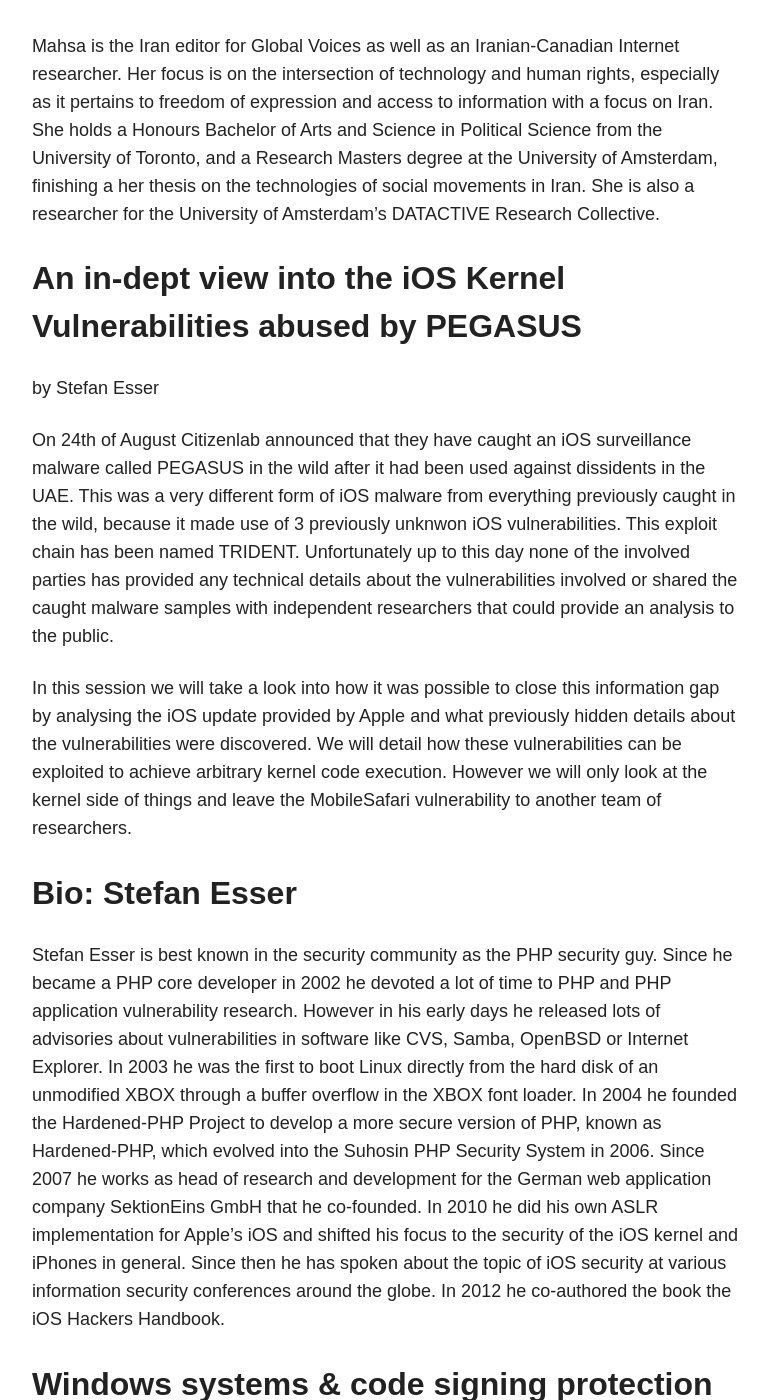
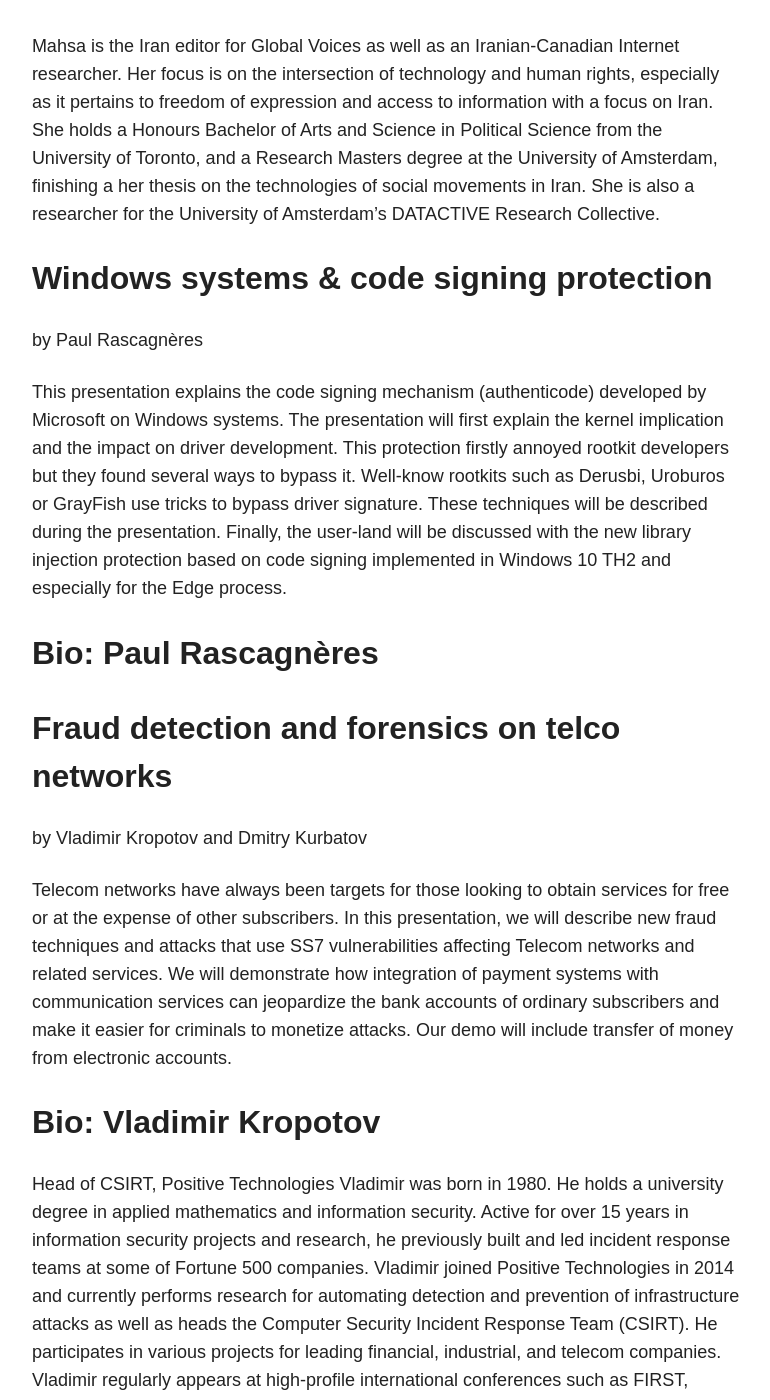
Before and after one commit to adulau/hack-lu-2016, a Jekyll site: the page built from talks/index.md, in a window 1280 px wide and 1400 px high, scrolled down 25306 px. Shown: the whole window, without its empty margins (254-1024 px from the left). Built offline with Jekyll 4.4.1, drawn with Linux system fonts in a browser that asks for light colours; nearby versions of some CDN libraries.

Commit message:
removed Esser

```diff
--- a/talks/index.md
+++ b/talks/index.md
@@ -428,21 +428,6 @@
 Mahsa is the Iran editor for Global Voices as well as an Iranian-Canadian Internet researcher. Her focus is on the intersection of technology and human rights, especially as it pertains to freedom of expression and access to information with a focus on Iran. She holds a Honours Bachelor of Arts and Science in Political Science from the University of Toronto, and a Research Masters degree at the University of Amsterdam, finishing a her thesis on the technologies of social movements in Iran. She is also a researcher for the University of Amsterdam's DATACTIVE Research Collective.
 
 
-An in-dept view into the iOS Kernel Vulnerabilities abused by PEGASUS
----------------------------------------------------------------------
-by Stefan Esser
-
-On 24th of August Citizenlab announced that they have caught an iOS surveillance malware called PEGASUS in the wild after it had been used against dissidents in the UAE. This was a very different form of iOS malware from everything previously caught in the wild, because it made use of 3 previously unknwon iOS  vulnerabilities. This exploit chain has been named TRIDENT. Unfortunately up to this day none of the involved parties has provided any technical details about the vulnerabilities involved or shared the caught malware samples with independent researchers that could provide an analysis to the public.
-
-In this session we will take a look into how it was possible to close this information gap by analysing the iOS update provided by Apple and what previously hidden details about the vulnerabilities were discovered. We will detail how these vulnerabilities can be exploited to achieve arbitrary kernel code execution. However we will only look at the kernel side of things and leave the MobileSafari vulnerability to another team of researchers.
-
-
-Bio: Stefan Esser
------------------
-
-Stefan Esser is best known in the security community as the PHP security guy. Since he became a PHP core developer in 2002 he devoted a lot of time to PHP and PHP application vulnerability research. However in his early days he released lots of advisories about vulnerabilities in software like CVS, Samba, OpenBSD or Internet Explorer. In 2003 he was the first to boot Linux directly from the hard disk of an unmodified XBOX through a buffer overflow in the XBOX font loader. In 2004 he founded the Hardened-PHP Project to develop a more secure version of PHP, known as Hardened-PHP, which evolved into the Suhosin PHP Security System in 2006. Since 2007 he works as head of research and development for the German web application company SektionEins GmbH that he co-founded. In 2010 he did his own ASLR implementation for Apple's iOS and shifted his focus to the security of the iOS kernel and iPhones in general. Since then he has spoken about the topic of iOS security at various information security conferences around the globe. In 2012 he co-authored the book the iOS Hackers Handbook.
-
-
 Windows systems & code signing protection
 -----------------------------------------
 by Paul Rascagnères
```
